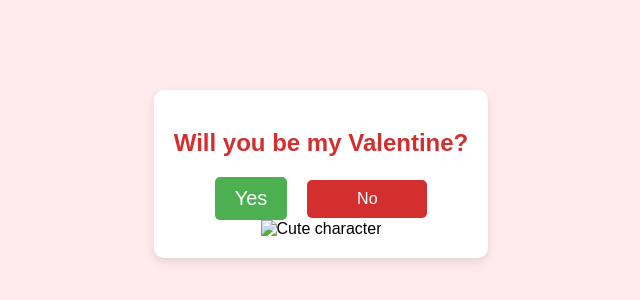
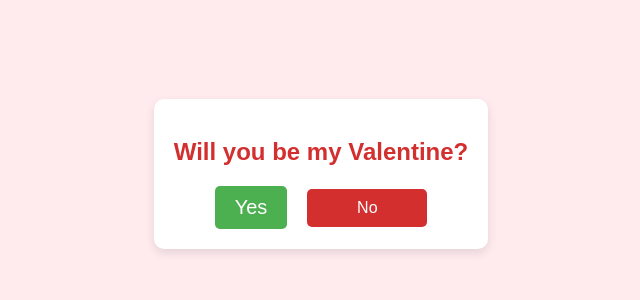
Before and after one commit to ZulkarNayem/for-my-love-2, a plain HTML site: page index.html in a window 1280 px wide. Shown: the part 226-526 px from the top of the page, without its empty margins (319-959 px from the left). Drawn offline with Linux system fonts and the light colour scheme.

Commit message:
second commit

```diff
--- a/index.html
+++ b/index.html
@@ -13,7 +13,6 @@
             <button class="yes-button" onclick="handleYesClick()">Yes</button>
             <button class="no-button" onclick="handleNoClick()">No</button>
         </div>
-        <img src="cute_character.png" alt="Cute character" class="cute-image">
     </div>
 
     <script src="script.js"></script>
```
Also changed, not shown: cute_character.png (added).
